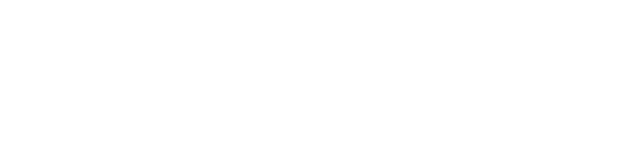
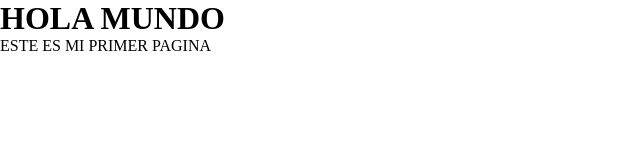
Before and after one commit to JuanHoyosPadilla/proyecto1, a plain HTML site: page index.html in a window 1280 px wide. Shown: the whole page, without its empty margins (0-640 px from the left). Drawn offline with Linux system fonts and the light colour scheme.

Commit message:
Se agrego al html el js y los estilos

```diff
--- a/app.js
+++ b/app.js
@@ -0,0 +1 @@
+alert("hola mundo");
--- a/estilos.css
+++ b/estilos.css
@@ -0,0 +1,4 @@
+*{
+    padding: 0px;
+    margin: 0px;
+}
--- a/index.html
+++ b/index.html
@@ -4,8 +4,11 @@
     <meta charset="UTF-8">
     <meta name="viewport" content="width=device-width, initial-scale=1.0">
     <title>primera pagina</title>
+    <link rel="stylesheet" href="estilos.css">
 </head>
 <body>
-
+    <h1>HOLA MUNDO</h1>
+    <P>ESTE ES MI PRIMER PAGINA</P>
+    <script src="app.js"></script>
 </body>
 </html>
```
